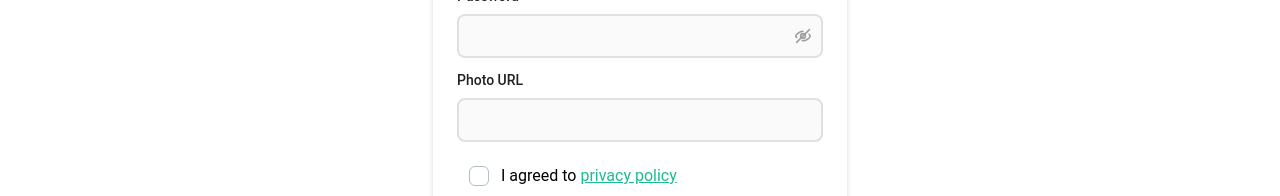
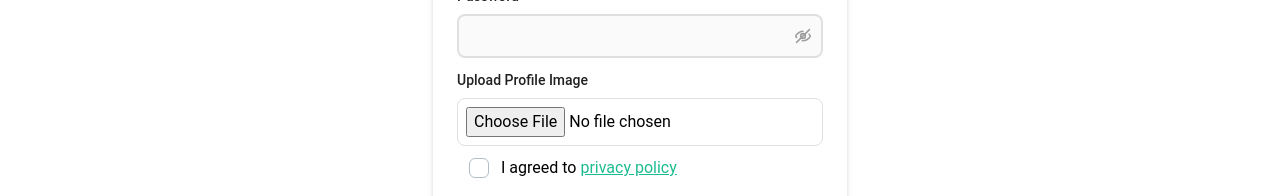
Before and after one commit to mdrobin45/study-group-client, a React (Vite) app: page /register in a window 1280 px wide. Shown: the part 680-876 px from the top of the page. Built offline with nearby package versions, Linux system fonts and the light colour scheme; no server answers.

Commit message:
image console

```diff
--- a/src/Containers/RegisterContainers/RegisterForm.jsx
+++ b/src/Containers/RegisterContainers/RegisterForm.jsx
@@ -31,11 +31,22 @@ const RegisterForm = () => {
                label="Password"
                name="password"
             />
-            <TextField
+
+            <label className="block mb-2 text-sm font-medium text-gray-900 dark:text-white">
+               Upload Profile Image
+            </label>
+            <input
+               onChange={onChangeHandler}
+               className="border border-gray-300 cursor-pointer p-2 rounded-lg w-full"
+               name="profileImage"
+               type="file"
+            />
+
+            {/* <TextField
                onChange={onChangeHandler}
                label="Photo URL"
                name="photoUrl"
-            />
+            /> */}
             <div className="inline-flex items-center pb-2">
                <label
                   className="relative flex items-center p-3 rounded-full cursor-pointer"
--- a/src/Hooks/useRegisterAuth.jsx
+++ b/src/Hooks/useRegisterAuth.jsx
@@ -12,15 +12,24 @@ const useRegisterAuth = () => {
    const [formData, setFormData] = useState({
       name: "",
       email: "",
-      photoUrl: "",
+      profileImage: "",
       password: "",
    });
 
    // Onchange handler
    const onChangeHandler = (e) => {
+      if (e.target.files) {
+         const imgInfo = e.target.files[0];
+         const formData = new FormData();
+         formData.append("profileImage", imgInfo, e.target.files[0].name);
+         console.log(formData);
+      }
+
       const { name, value } = e.target;
       setFormData((prevData) => ({ ...prevData, [name]: value }));
    };
+
+   console.log(formData);
 
    // Handle form submit
    const handleFormSubmit = (e) => {
```
